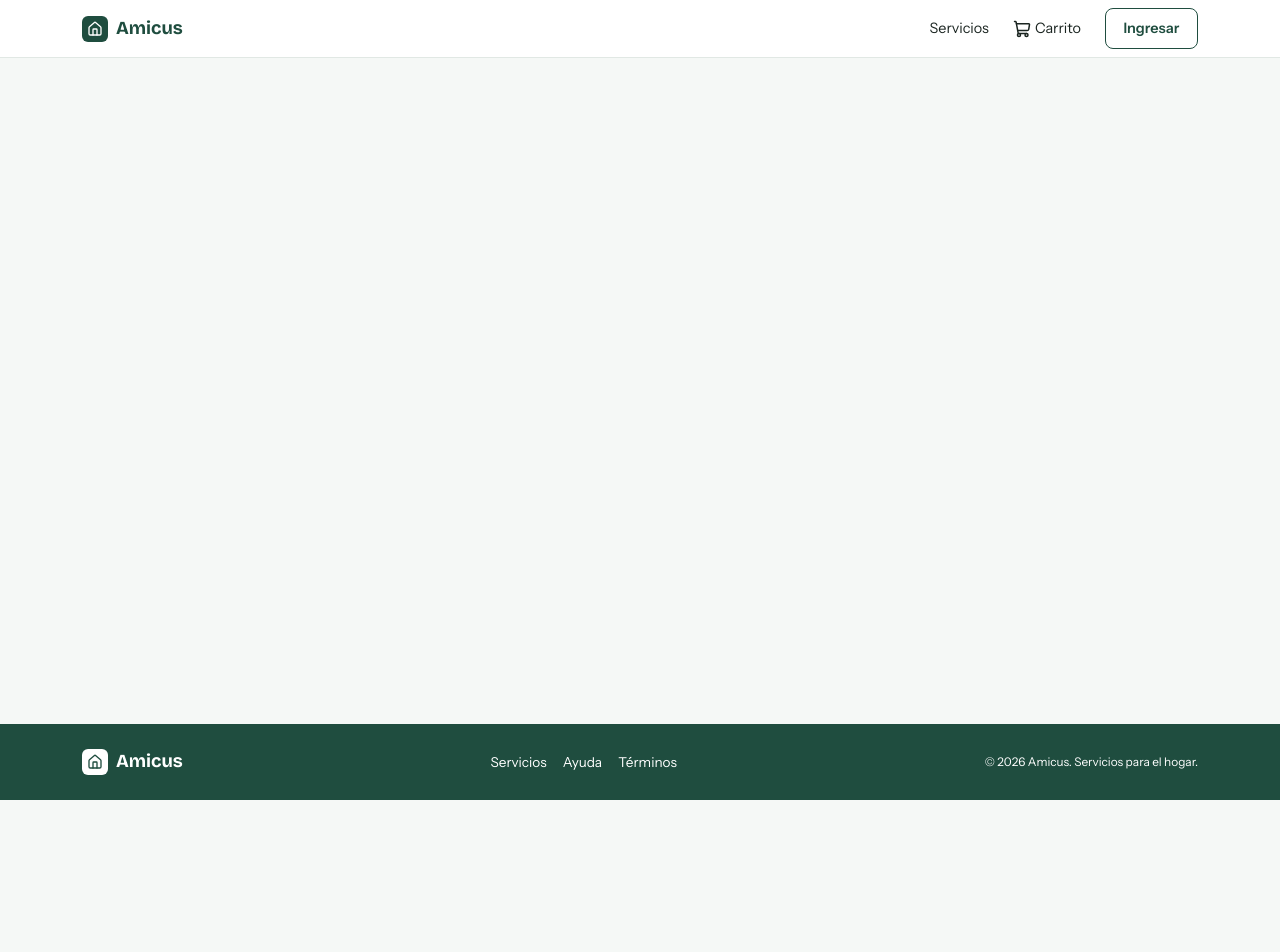
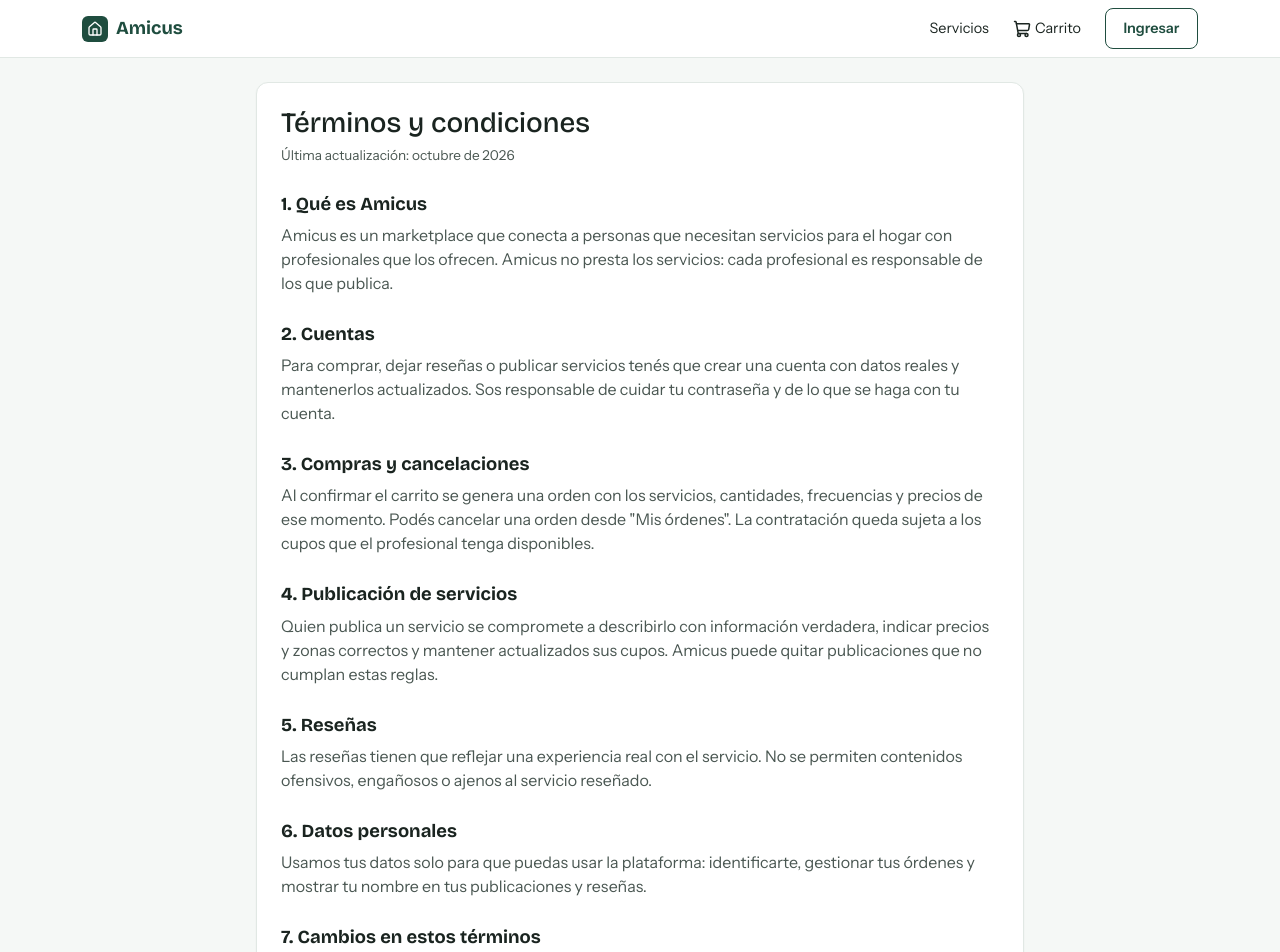
Before and after one commit to lviladrich/front-Amicus, a React (Vite) app: page /terminos in a window 1280 px wide. Shown: the top 952 px of the page. Before the commit the page ends 800 px from the top, so only its background shows below. Built offline with nearby package versions, Linux system fonts and the light colour scheme; no server answers.

Commit message:
Agrega Ayuda, Terminos y 404, y muestra profesional y zonas en las tarjetas

```diff
--- a/src/App.jsx
+++ b/src/App.jsx
@@ -15,6 +15,9 @@ import MisOrdenes from './pages/MisOrdenes.jsx'
 import DetalleOrdenPage from './pages/DetalleOrdenPage.jsx'
 import MisServicios from './pages/MisServicios.jsx'
 import FormularioServicioPage from './pages/FormularioServicioPage.jsx'
+import Ayuda from './pages/Ayuda.jsx'
+import Terminos from './pages/Terminos.jsx'
+import NoEncontrada from './pages/NoEncontrada.jsx'
 
 function App() {
   return (
@@ -37,6 +40,9 @@ function App() {
                 <Route path="/mis-servicios" element={<RutaPrivada><MisServicios /></RutaPrivada>} />
                 <Route path="/mis-servicios/nuevo" element={<RutaPrivada><FormularioServicioPage /></RutaPrivada>} />
                 <Route path="/mis-servicios/:id/editar" element={<RutaPrivada><FormularioServicioPage /></RutaPrivada>} />
+                <Route path="/ayuda" element={<Ayuda />} />
+                <Route path="/terminos" element={<Terminos />} />
+                <Route path="*" element={<NoEncontrada />} />
               </Routes>
             </main>
             <Footer />
--- a/src/components/TarjetaServicio.jsx
+++ b/src/components/TarjetaServicio.jsx
@@ -1,9 +1,15 @@
 import { Link } from 'react-router-dom'
+import { MapPin } from 'lucide-react'
 import { estiloCategoria } from '../utils/categorias.js'
 import { formatearPrecio, textoCupos } from '../utils/formato.js'
 
+// Cuantas zonas se nombran en la tarjeta; el resto se resume como "+N"
+const ZONAS_VISIBLES = 2
+
 function TarjetaServicio({ servicio }) {
   const { fondo, Icono } = estiloCategoria(servicio.categoria)
+  const zonas = servicio.zonas ?? []
+  const zonasOcultas = zonas.length - ZONAS_VISIBLES
 
   return (
     <Link to={`/servicios/${servicio.id}`} className="tarjeta tarjeta-servicio">
@@ -15,6 +21,18 @@ function TarjetaServicio({ servicio }) {
       <div className="tarjeta-servicio-cuerpo">
         <span className="etiqueta align-self-start">{servicio.categoria}</span>
         <h3 className="h6 mb-0">{servicio.titulo}</h3>
+        {servicio.profesional && (
+          <p className="tarjeta-servicio-profesional">{servicio.profesional}</p>
+        )}
+        {zonas.length > 0 && (
+          <p className="tarjeta-servicio-dato">
+            <MapPin size={14} aria-hidden="true" />
+            <span>
+              {zonas.slice(0, ZONAS_VISIBLES).join(', ')}
+              {zonasOcultas > 0 && ` y ${zonasOcultas} más`}
+            </span>
+          </p>
+        )}
         <div className="d-flex justify-content-between align-items-center mt-auto pt-2">
           <span className="precio fs-5">{formatearPrecio(servicio.precio)}</span>
           {servicio.disponible
--- a/src/components/layout/Footer.jsx
+++ b/src/components/layout/Footer.jsx
@@ -6,11 +6,10 @@ function Footer() {
     <footer className="footer">
       <div className="container d-flex flex-column flex-md-row align-items-center justify-content-between gap-3 py-4">
         <Logo claro />
-        {/* TODO (ver docs/PENDIENTES.md): paginas de Ayuda y Terminos */}
         <nav className="d-flex gap-3" aria-label="Pie de pagina">
           <Link to="/">Servicios</Link>
-          <span>Ayuda</span>
-          <span>Términos</span>
+          <Link to="/ayuda">Ayuda</Link>
+          <Link to="/terminos">Términos</Link>
         </nav>
         <small>© 2026 Amicus. Servicios para el hogar.</small>
       </div>
--- /dev/null
+++ b/src/pages/Ayuda.jsx
@@ -0,0 +1,60 @@
+import { Link } from 'react-router-dom'
+import '../styles/informacion.css'
+
+const PREGUNTAS = [
+  {
+    pregunta: '¿Cómo contrato un servicio?',
+    respuesta: 'Buscá el servicio desde el inicio (por texto, categoría o barrio), entrá al detalle, elegí la cantidad y la frecuencia y tocá "Agregar al carrito". Después confirmá la compra desde el carrito.',
+  },
+  {
+    pregunta: '¿Necesito una cuenta?',
+    respuesta: 'Podés buscar y ver servicios sin cuenta. Para agregar al carrito, comprar, dejar reseñas o publicar tus propios servicios tenés que iniciar sesión o crear una cuenta.',
+  },
+  {
+    pregunta: '¿Qué significa la frecuencia?',
+    respuesta: 'Es cada cuánto querés el servicio: una única vez, semanal, quincenal o mensual. La podés cambiar desde el carrito antes de confirmar.',
+  },
+  {
+    pregunta: '¿Qué son los cupos?',
+    respuesta: 'Cada profesional indica cuántos servicios puede tomar. Si un servicio no tiene cupo suficiente para la cantidad que pediste, el carrito te avisa y no te deja confirmar hasta que bajes la cantidad o lo quites.',
+  },
+  {
+    pregunta: '¿Puedo cancelar una orden?',
+    respuesta: 'Sí. Desde "Mis órdenes" entrá a la orden y tocá "Cancelar orden". La orden queda en estado cancelada.',
+  },
+  {
+    pregunta: '¿Cómo dejo una reseña?',
+    respuesta: 'Con la sesión iniciada, entrá al detalle del servicio y completá el formulario de reseñas con un puntaje de 1 a 5 y, si querés, un comentario. Podés borrar tus propias reseñas.',
+  },
+  {
+    pregunta: '¿Cómo publico mis servicios?',
+    respuesta: 'Desde el menú de usuario entrá a "Mis servicios" y tocá "Publicar un servicio". Ahí también podés editarlos, cambiar los cupos y subir fotos.',
+  },
+]
+
+function Ayuda() {
+  return (
+    <div className="container py-4">
+      <div className="tarjeta p-4 info-tarjeta">
+        <h1 className="h3 mb-1">Ayuda</h1>
+        <p className="text-secundario">Respuestas a las preguntas más comunes sobre Amicus.</p>
+
+        <h2>Preguntas frecuentes</h2>
+        {PREGUNTAS.map(({ pregunta, respuesta }) => (
+          <details key={pregunta} className="ayuda-pregunta">
+            <summary>{pregunta}</summary>
+            <p>{respuesta}</p>
+          </details>
+        ))}
+
+        <h2>¿Algo más?</h2>
+        <p className="mb-0">
+          Revisá también los <Link to="/terminos">Términos y condiciones</Link> para saber cómo funciona el uso de
+          la plataforma.
+        </p>
+      </div>
+    </div>
+  )
+}
+
+export default Ayuda
--- /dev/null
+++ b/src/pages/NoEncontrada.jsx
@@ -0,0 +1,23 @@
+import { Link } from 'react-router-dom'
+import { MapPinOff } from 'lucide-react'
+import '../styles/informacion.css'
+
+// Se muestra para cualquier ruta que no exista (<Route path="*"> en App.jsx)
+function NoEncontrada() {
+  return (
+    <div className="container py-4">
+      <div className="tarjeta no-encontrada">
+        <MapPinOff size={36} aria-hidden="true" />
+        <p className="no-encontrada-codigo">404</p>
+        <h1>No encontramos esta página</h1>
+        <p className="text-secundario">Puede que el enlace esté mal escrito o que la página ya no exista.</p>
+        <div className="no-encontrada-acciones">
+          <Link to="/" className="btn-amicus">Volver al inicio</Link>
+          <Link to="/ayuda" className="btn-amicus btn-amicus-borde">Ir a Ayuda</Link>
+        </div>
+      </div>
+    </div>
+  )
+}
+
+export default NoEncontrada
--- /dev/null
+++ b/src/pages/Terminos.jsx
@@ -0,0 +1,56 @@
+import '../styles/informacion.css'
+
+function Terminos() {
+  return (
+    <div className="container py-4">
+      <div className="tarjeta p-4 info-tarjeta">
+        <h1 className="h3 mb-1">Términos y condiciones</h1>
+        <p className="text-secundario info-actualizado">Última actualización: octubre de 2026</p>
+
+        <h2>1. Qué es Amicus</h2>
+        <p>
+          Amicus es un marketplace que conecta a personas que necesitan servicios para el hogar con profesionales que
+          los ofrecen. Amicus no presta los servicios: cada profesional es responsable de los que publica.
+        </p>
+
+        <h2>2. Cuentas</h2>
+        <p>
+          Para comprar, dejar reseñas o publicar servicios tenés que crear una cuenta con datos reales y mantenerlos
+          actualizados. Sos responsable de cuidar tu contraseña y de lo que se haga con tu cuenta.
+        </p>
+
+        <h2>3. Compras y cancelaciones</h2>
+        <p>
+          Al confirmar el carrito se genera una orden con los servicios, cantidades, frecuencias y precios de ese
+          momento. Podés cancelar una orden desde "Mis órdenes". La contratación queda sujeta a los cupos que el
+          profesional tenga disponibles.
+        </p>
+
+        <h2>4. Publicación de servicios</h2>
+        <p>
+          Quien publica un servicio se compromete a describirlo con información verdadera, indicar precios y zonas
+          correctos y mantener actualizados sus cupos. Amicus puede quitar publicaciones que no cumplan estas reglas.
+        </p>
+
+        <h2>5. Reseñas</h2>
+        <p>
+          Las reseñas tienen que reflejar una experiencia real con el servicio. No se permiten contenidos ofensivos,
+          engañosos o ajenos al servicio reseñado.
+        </p>
+
+        <h2>6. Datos personales</h2>
+        <p>
+          Usamos tus datos solo para que puedas usar la plataforma: identificarte, gestionar tus órdenes y mostrar tu
+          nombre en tus publicaciones y reseñas.
+        </p>
+
+        <h2>7. Cambios en estos términos</h2>
+        <p className="mb-0">
+          Podemos actualizar estos términos. Si seguís usando Amicus después de un cambio, aceptás la versión nueva.
+        </p>
+      </div>
+    </div>
+  )
+}
+
+export default Terminos
--- a/src/styles/carrito.css
+++ b/src/styles/carrito.css
@@ -42,6 +42,7 @@
 }
 
 .carrito-item-titulo { margin: 0; font-size: 1.05rem; }
+.carrito-item-meta { margin: 0.1rem 0 0; font-size: 0.85rem; }
 .carrito-item-unitario { margin: 0.1rem 0 0.6rem; font-size: 0.85rem; }
 
 .carrito-item-controles {
--- /dev/null
+++ b/src/styles/informacion.css
@@ -0,0 +1,59 @@
+/* Pantallas informativas: Ayuda, Terminos y pagina 404 */
+.info-tarjeta {
+  max-width: 48rem;
+  margin: 0 auto;
+}
+
+.info-tarjeta h2 {
+  margin: 1.75rem 0 0.5rem;
+  font-size: 1.15rem;
+}
+
+.info-tarjeta p,
+.info-tarjeta li { color: var(--tinta-suave); }
+
+.info-actualizado {
+  margin-bottom: 0;
+  font-size: 0.85rem;
+}
+
+/* Preguntas frecuentes: <details> se abre y cierra sin JavaScript */
+.ayuda-pregunta {
+  border-bottom: 1px solid var(--borde);
+}
+.ayuda-pregunta summary {
+  padding: 0.85rem 0;
+  font-weight: 600;
+  color: var(--tinta);
+  cursor: pointer;
+}
+.ayuda-pregunta summary:hover { color: var(--pino); }
+.ayuda-pregunta p { margin: 0 0 1rem; }
+
+/* Pagina 404 */
+.no-encontrada {
+  display: flex;
+  flex-direction: column;
+  align-items: center;
+  gap: 0.5rem;
+  max-width: 32rem;
+  margin: 0 auto;
+  padding: 2.5rem 1.5rem;
+  text-align: center;
+  color: var(--pino);
+}
+.no-encontrada-codigo {
+  margin: 0;
+  font-family: var(--fuente-titulos);
+  font-weight: 700;
+  font-size: 3.5rem;
+  line-height: 1;
+}
+.no-encontrada h1 { margin: 0; font-size: 1.3rem; }
+.no-encontrada p { margin-bottom: 0.75rem; }
+.no-encontrada-acciones {
+  display: flex;
+  flex-wrap: wrap;
+  justify-content: center;
+  gap: 0.75rem;
+}
--- a/src/styles/inicio.css
+++ b/src/styles/inicio.css
@@ -157,3 +157,27 @@
   gap: 0.5rem;
   padding: 0.9rem 1rem 1rem;
 }
+
+/* Profesional y zonas, debajo del titulo (como en la maqueta) */
+.tarjeta-servicio-profesional {
+  margin: -0.2rem 0 0;
+  font-size: 0.85rem;
+  overflow: hidden;
+  text-overflow: ellipsis;
+  white-space: nowrap;
+}
+.tarjeta-servicio-dato {
+  display: flex;
+  align-items: center;
+  gap: 6px;
+  margin: 0;
+  color: var(--tinta-suave);
+  font-size: 0.8rem;
+}
+.tarjeta-servicio-dato svg { flex-shrink: 0; }
+.tarjeta-servicio-dato span {
+  overflow: hidden;
+  text-overflow: ellipsis;
+  white-space: nowrap;
+}
+.tarjeta-servicio-profesional + .tarjeta-servicio-dato { margin-top: -0.3rem; }
```
Also changed, not shown: src/components/carrito/ItemCarrito.jsx (+9 -2 lines), 2 other files (tests, documents, lock files or other folders).
